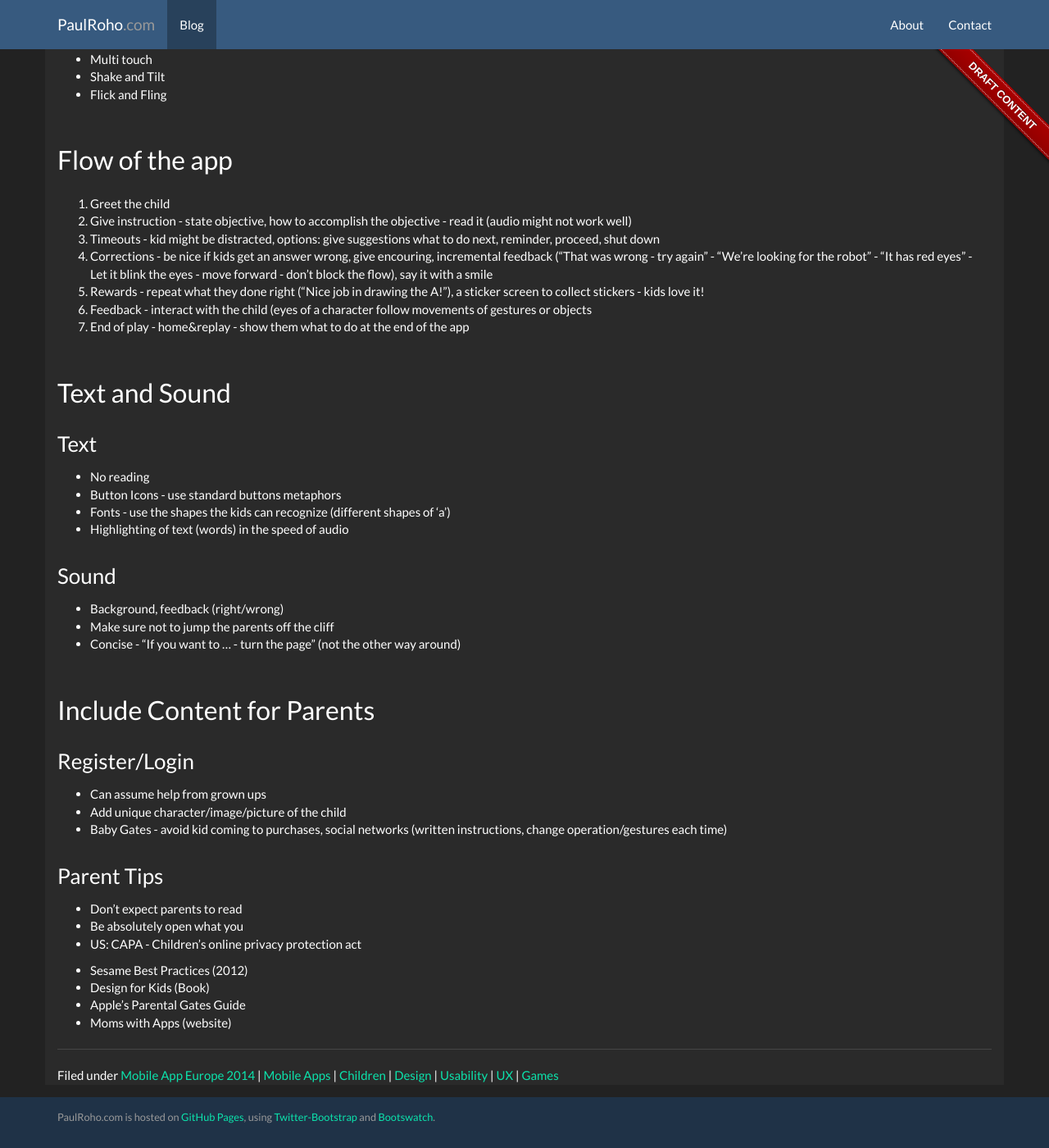
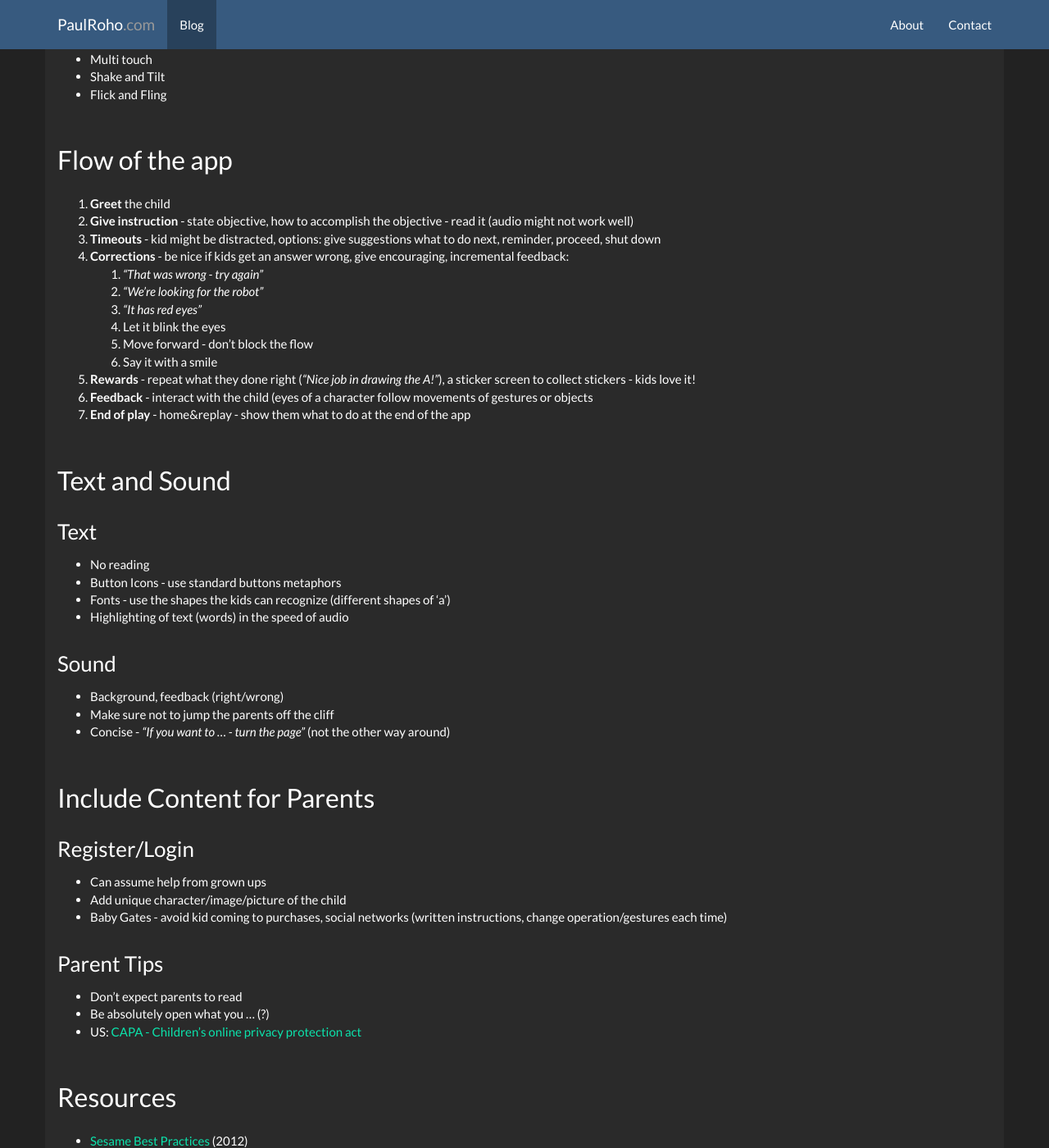
Before and after one commit to paulroho/paulroho.github.io, a Jekyll site: the page built from _posts/2014-10-01-So-Easy-a-Child-Could-Do-It-Designing-Mobile-Apps-for-Kids.md, in a window 1280 px wide and 1400 px high, scrolled down 1078 px. Shown: the whole window at 82% size. Built offline with Jekyll 4.4.1, drawn with Linux system fonts in a browser that asks for light colours; nearby versions of some CDN libraries; some of the changed text lies outside the part shown.

Commit message:
MAE2014: So Easy a Child Could Do It - Designing Mobile Apps for Kids (Kathryn Rotondo) publish

```diff
--- a/_posts/2014-10-01-So-Easy-a-Child-Could-Do-It-Designing-Mobile-Apps-for-Kids.md
+++ b/_posts/2014-10-01-So-Easy-a-Child-Could-Do-It-Designing-Mobile-Apps-for-Kids.md
@@ -52,16 +52,23 @@
 
 
 ##Flow of the app
-1. Greet the child
-2. Give instruction - state objective, how to accomplish the objective - read it (audio might not work well)
-3. Timeouts - kid might be distracted, options: give suggestions what to do next, reminder, proceed, shut down
-4. Corrections - be nice if kids get an answer wrong, give encouring, incremental feedback ("That was wrong - try again" - "We're looking for the robot" - "It has red eyes" - Let it blink the eyes - move forward - don't block the flow), say it with a smile
-5. Rewards - repeat what they done right ("Nice job in drawing the A!"), a sticker screen to collect stickers - kids love it!
-6. Feedback - interact with the child (eyes of a character follow movements of gestures or objects
-7. End of play - home&replay - show them what to do at the end of the app
+1. **Greet** the child
+2. **Give instruction** - state objective, how to accomplish the objective - read it (audio might not work well)
+3. **Timeouts** - kid might be distracted, options: give suggestions what to do next, reminder, proceed, shut down
+4. **Corrections** - be nice if kids get an answer wrong, give encouraging, incremental feedback:
+    1. *"That was wrong - try again"*
+    2. *"We're looking for the robot"*
+    3. *"It has red eyes"*
+    4. Let it blink the eyes
+    5. Move forward - don't block the flow
+    6. Say it with a smile
+5. **Rewards** - repeat what they done right (*"Nice job in drawing the A!"*), a sticker screen to collect stickers - kids love it!
+6. **Feedback** - interact with the child (eyes of a character follow movements of gestures or objects
+7. **End of play** - home&replay - show them what to do at the end of the app
 
 ##Text and Sound
 ###Text
+
 * No reading
 * Button Icons - use standard buttons metaphors
 * Fonts - use the shapes the kids can recognize (different shapes of 'a')
@@ -70,20 +77,23 @@
 ###Sound
 * Background, feedback (right/wrong)
 * Make sure not to jump the parents off the cliff
-* Concise - "If you want to ... - turn the page" (not the other way around)
+* Concise - *"If you want to ... - turn the page"* (not the other way around)
 
 ##Include Content for Parents
 ###Register/Login
+
 * Can assume help from grown ups
 * Add unique character/image/picture of the child
 * Baby Gates - avoid kid coming to purchases, social networks (written instructions, change operation/gestures each time)
 
 ###Parent Tips
+
 * Don't expect parents to read
-* Be absolutely open what you
-* US: CAPA - Children's online privacy protection act
+* Be absolutely open what you ... (?)
+* US: [CAPA - Children's online privacy protection act](http://en.wikipedia.org/wiki/Children%27s_Online_Privacy_Protection_Act)
 
-* Sesame Best Practices (2012)
-* Design for Kids (Book)
-* Apple's Parental Gates Guide
-* Moms with Apps (website)
+##Resources
+* [Sesame Best Practices](http://www.sesameworkshop.org/our-blog/2012/12/17/sesames-best-practices-guide-for-childrens-app-development/) (2012)
+* [Design for Kids](http://rosenfeldmedia.com/books/design-for-kids/) (Book)
+* Apple's [Parental Gates Guide](https://developer.apple.com/app-store/parental-gates/)
+* [Moms with Apps](https://momswithapps.com/) (website)
```
Also changed, not shown: other parts of _posts/2014-10-01-So-Easy-a-Child-Could-Do-It-Designing-Mobile-Apps-for-Kids.md (+1 -1 lines).
